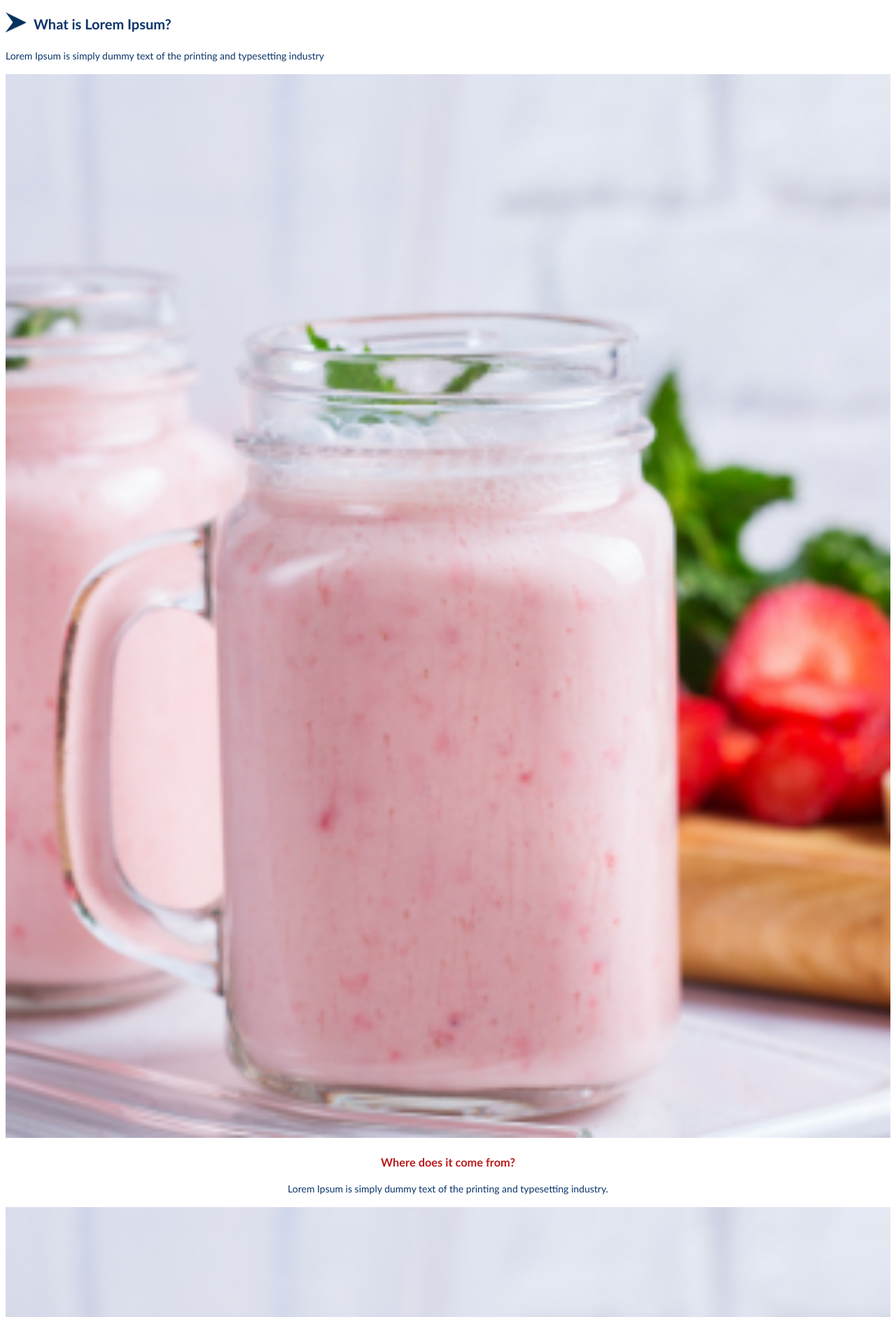
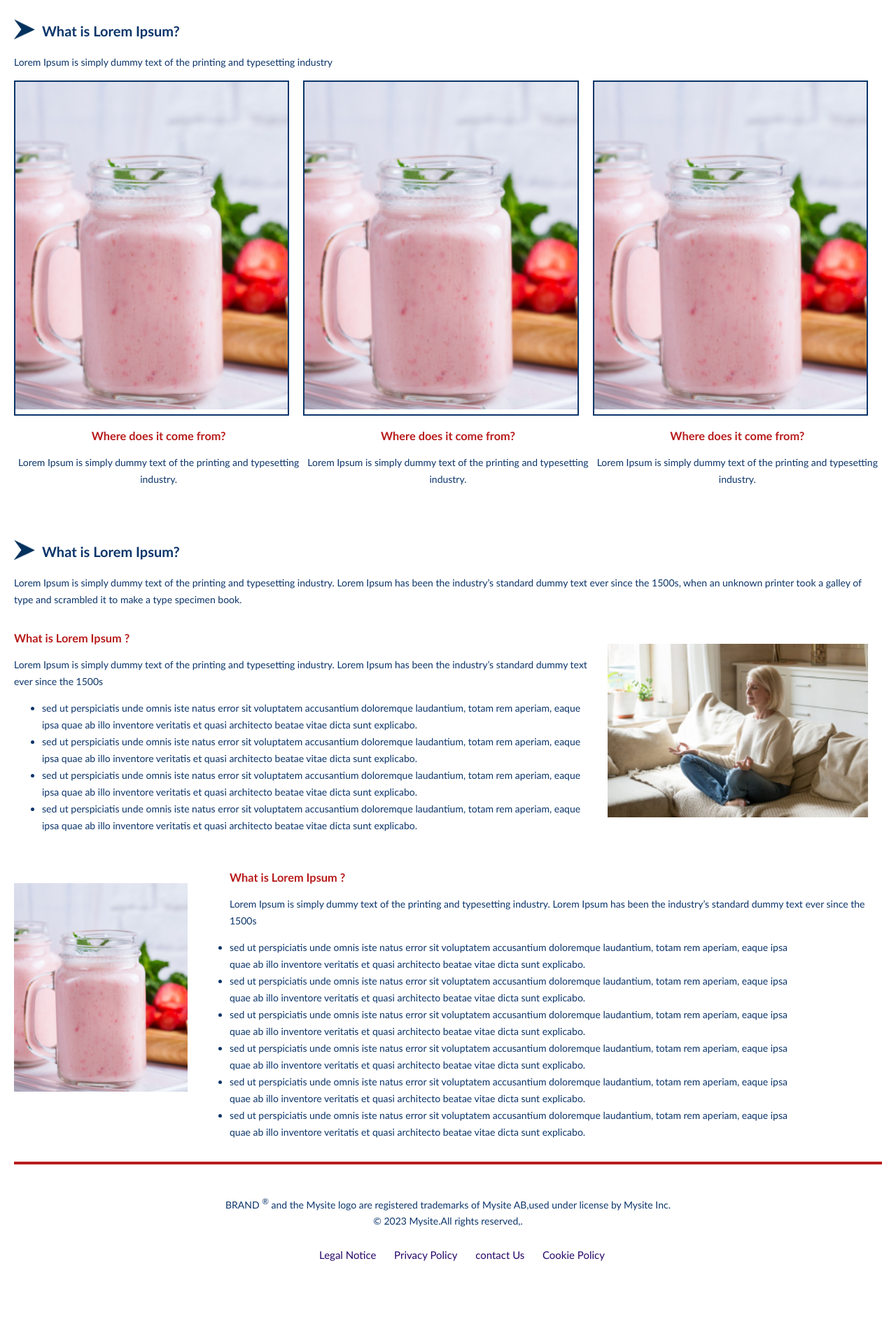
Before and after one commit to Meghanaweb/modified-asses, a plain HTML site: page index.html in a window 1280 px wide. Shown: the part 518-2400 px from the top of the page at 70% size. After the commit the page ends 2358 px from the top, so only its background shows below. Drawn offline with Linux system fonts and the light colour scheme.

Commit message:
Add files via upload

```diff
--- a/index.html
+++ b/index.html
@@ -56,7 +56,9 @@
       </p>
     </div>
     <!-- pink jars -->
-    <div class="jarimg">
+    <div class="jars">
+      <div>
+        <div class="jarimg1">
           <img src="images/Jar.jpg" alt="" width="100%" height="auto" />
         </div>
         <div class="jar-text">
@@ -66,8 +68,11 @@
             industry.
           </p>
         </div>
+      </div>
+
       <!-- pink jars 2-->
-    <div class="jarimg">
+      <div>
+        <div class="jarimg2">
           <img src="images/Jar.jpg" alt="" width="100%" height="auto" />
         </div>
         <div class="jar-text">
@@ -77,8 +82,10 @@
             industry.
           </p>
         </div>
+      </div>
       <!-- pink jars 3-->
-    <div class="jarimg">
+      <div>
+        <div class="jarimg3">
           <img src="images/Jar.jpg" alt="" width="100%" height="auto" />
         </div>
         <div class="jar-text">
@@ -87,6 +94,8 @@
             Lorem Ipsum is simply dummy text of the printing and typesetting
             industry.
           </p>
+        </div>
+      </div>
     </div>
     <!-- horizontal line -->
     <hr class="horizontal" />
@@ -106,8 +115,15 @@
 
     <!-- float image right -->
     <div class="rightdiv">
-      <div class="content">
-        <img src="images/carring.jpg" alt="floatimgright" width="100%" />
+      <div>
+        <img
+          src="images/carring.jpg"
+          alt="floatimgright"
+          class="floatimgright"
+          width="100%"
+        />
+      </div>
+      <div class="content1">
         <h3>What is Lorem Ipsum ?</h3>
         <p>
           Lorem Ipsum is simply dummy text of the printing and typesetting
@@ -144,8 +160,15 @@
     </div>
 
     <div class="leftdiv">
-      <div class="content">
-        <img src="images/Jar.jpg" alt="floatimgright" width="100%" />
+      <div>
+        <img
+          src="images/Jar.jpg"
+          alt="floatimgleft"
+          class="floatimgleft"
+          width="100%"
+        />
+      </div>
+      <div class="content2">
         <h3>What is Lorem Ipsum ?</h3>
         <p>
           Lorem Ipsum is simply dummy text of the printing and typesetting
@@ -192,7 +215,7 @@
         </ul>
       </div>
     </div>
-    <hr class="horizontal" />
+    <hr class="horizontal-last" />
     <!-- footer -->
     <div class="footer">
       <p>
--- a/styles.css
+++ b/styles.css
@@ -23,7 +23,8 @@ nav ul li {
 }
 .banner-text {
   position: absolute;
-  top: 60px;
+  top: 20px;
+
   color: black;
 }
 .arrow {
@@ -43,8 +44,10 @@ nav ul li {
 .arrow p {
   margin-top: 5px;
 }
-.jarimg {
-  display: block;
+.jarimg1,
+.jarimg2,
+.jarimg3 {
+  border: 2px solid#0c356a;
 }
 .jar-text {
   display: flex;
@@ -52,7 +55,8 @@ nav ul li {
   align-items: center;
   justify-content: center;
 }
-.jar-text h3 {
+
+h3 {
   color: #b81c1c;
   font-weight: 700px;
   margin-bottom: 0px;
@@ -61,6 +65,11 @@ nav ul li {
   text-align: center;
 }
 .horizontal {
+  margin: 30px 0 30px 0;
+  border: 2px solid #b81c1c;
+}
+
+.horizontal-last {
   margin: 30px 0 30px 0;
   border: 2px solid #b81c1c;
 }
@@ -79,7 +88,71 @@ nav ul li {
   text-align: center;
 }
 .footer ul li {
+  font-size: 10px;
   list-style: none;
   display: inline-block;
-  padding: 0px 10px;
+  padding: 0px 2px;
+  margin: 0px 1px 0 1px;
 }
+
+@media screen and (min-width: 667px) and (max-width: 1920px) {
+  nav ul li {
+    display: inline-block;
+    padding: 0px 10px;
+  }
+  .hamburger {
+    display: none;
+  }
+  .footer p {
+    text-align: center;
+    margin: 10px 300px 10px 300px;
+  }
+
+  .footer ul li {
+    padding: 0 10px;
+    font-size: 15px;
+    color: rgb(38, 6, 105);
+    font-weight: 900px;
+  }
+
+  .banner-text {
+    top: 160px;
+  }
+
+  .jars {
+    display: flex;
+    margin-bottom: 40px;
+  }
+  .jarimg1 {
+    margin-right: 20px;
+  }
+  .jarimg2 {
+    margin-right: 20px;
+  }
+  .jarimg3 {
+    margin-right: 20px;
+  }
+  body {
+    margin: 20px;
+  }
+  .horizontal {
+    display: none;
+  }
+  .floatimgright {
+    float: right;
+    width: 30%;
+    margin: 20px;
+  }
+  .floatimgleft {
+    float: left;
+    width: 20%;
+    margin: 20px 60px 60px 0px;
+  }
+  .content2 {
+    margin: 50px 0px 0px 0px;
+  }
+  .content2 ul li {
+    padding: 0px 80px 0px 0px;
+    margin: 0px 50px;
+  }
+}
```
Lines whose indentation alone changed are shown as unchanged.
